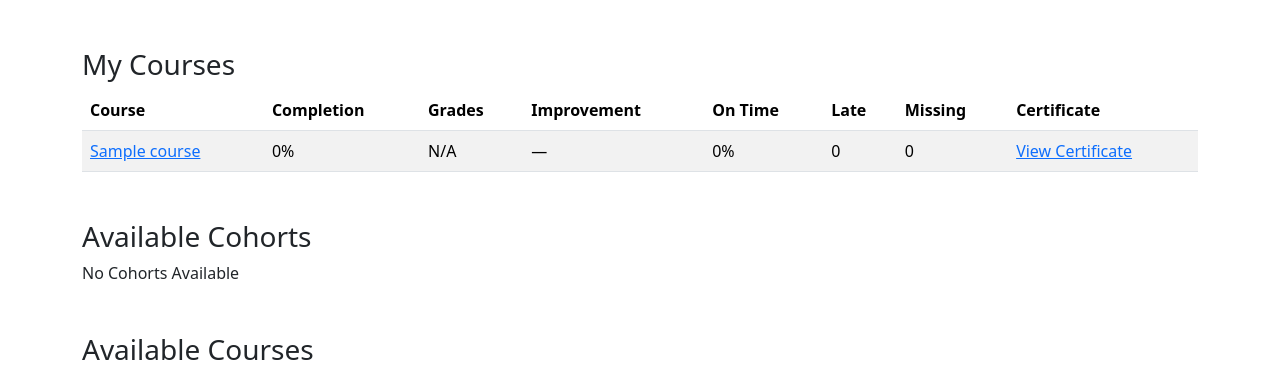
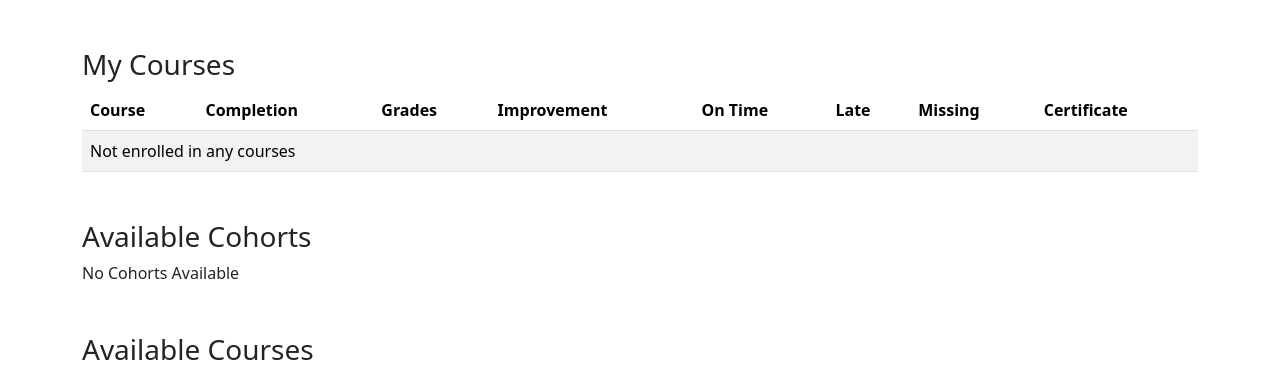
Before and after one commit to codeforpakistan/d4wee, a Django app: page /dashboard/ in a window 1280 px wide. Shown: the part 184-551 px from the top of the page. Run offline with Django 5.2, Linux system fonts and the light colour scheme; a user stored in the database is signed in; data comes from the database, SQL or seed files in the repository; tables that the repository leaves empty hold one stand-in row (values such as "Sample post").

```diff
--- a/app/templates/app/includes/enrollment_table.html
+++ b/app/templates/app/includes/enrollment_table.html
@@ -14,6 +14,7 @@
   </thead>
   <tbody>
     {% for enrollment in enrollments %}
+    {% if enrollment.registration == registration %}
     <tr class="align-middle">
       <td>
         {% if link_to_classroom %}
@@ -67,6 +68,11 @@
         {% endif %}
       </td>
     </tr>
+    {% else %}
+    <tr class="align-middle">
+      <td colspan="8">Not enrolled in any courses</td>
+    </tr>
+    {% endif %}
     {% endfor %}
   </tbody>
 </table>
```
